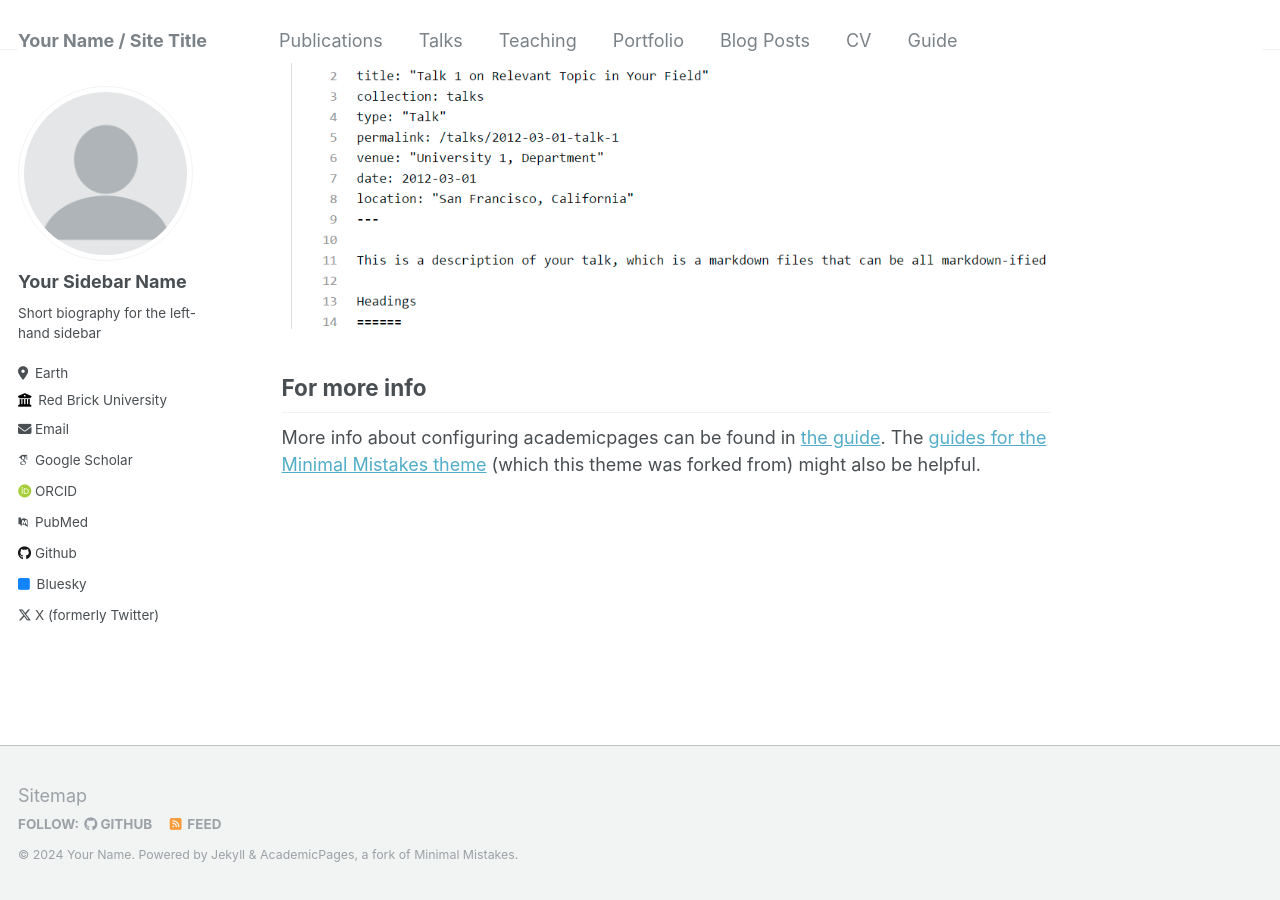
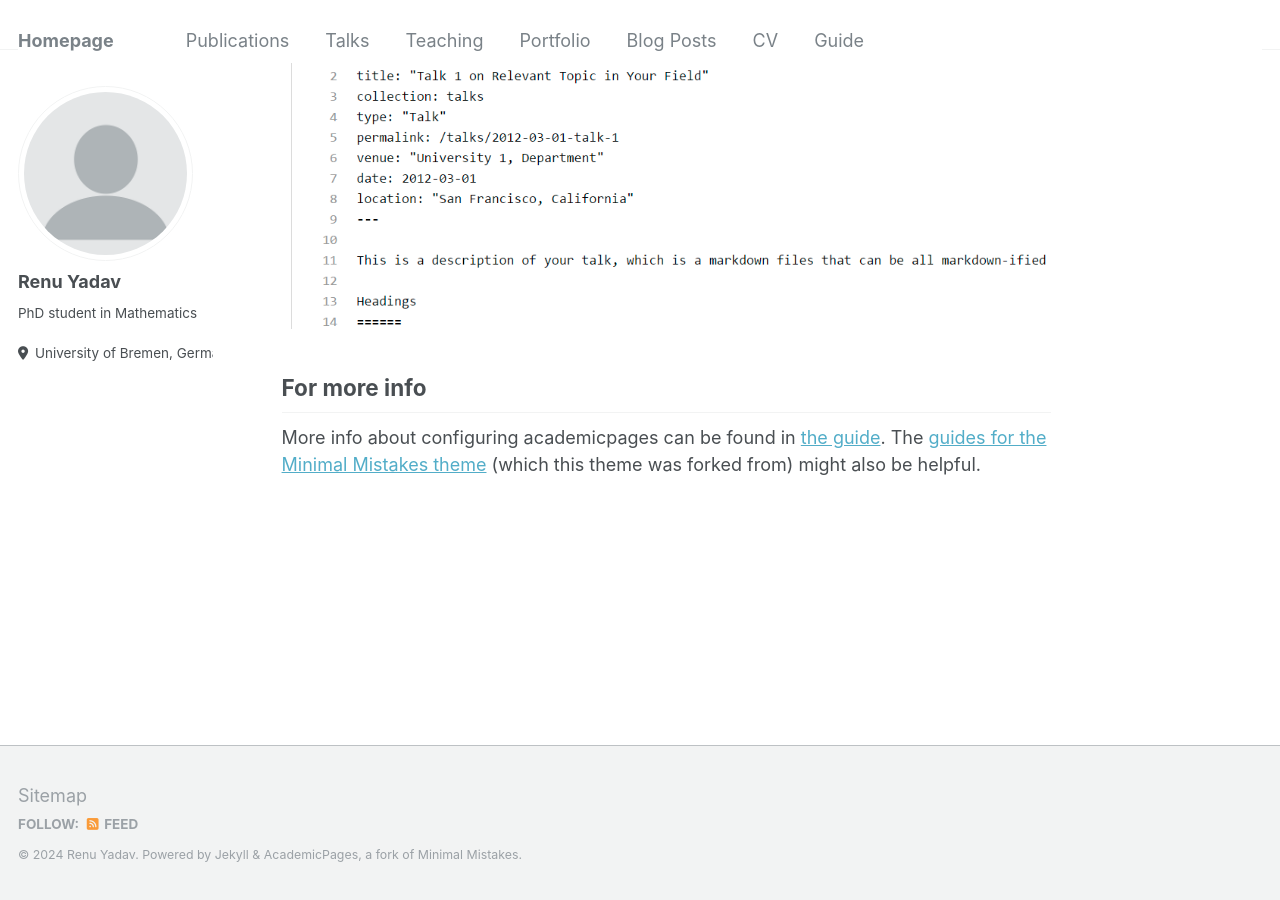
Before and after one commit to renuyadavwxyz/renuyadavwxyz.github.io, a Jekyll site: the page built from _pages/about.md, in a window 1280 px wide and 900 px high, scrolled down 2640 px. Built offline with Jekyll 4.4.1, drawn with Linux system fonts in a browser that asks for light colours; some web fonts are replaced.

Commit message:
Update _config.yml

```diff
--- a/_config.yml
+++ b/_config.yml
@@ -8,13 +8,13 @@
 
 # Basic Site Settings
 locale                   : "en-US"
-title                    : "Your Name / Site Title"
+title                    : "Homepage"
 title_separator          : "-"
-name                     : &name "Your Name"
+name                     : &name "Renu Yadav"
 description              : &description "personal description"
-url                      : https://academicpages.github.io # the base hostname & protocol for your site e.g. "https://mmistakes.github.io"
+url                      : https://renuyadavwxyz.github.io # the base hostname & protocol for your site e.g. "https://mmistakes.github.io"
 baseurl                  : "" # the subpath of your site, e.g. "/blog"
-repository               : "academicpages/academicpages.github.io"
+repository               : "renuyadavwxyz/renuyadavwxyz.github.io"
 
 # Site Author - The following control what appear as part of the author content on the side bar.
 #               If a field is blank the icon and link will not appear, otherwise it will be shown.
@@ -22,32 +22,32 @@ repository               : "academicpages/academicpages.github.io"
 author:
   # Biographic information
   avatar           : "profile.png"
-  name             : "Your Sidebar Name"
+  name             : "Renu Yadav"
   pronouns         : # example: "she/her"
-  bio              : "Short biography for the left-hand sidebar"
-  location         : "Earth"
-  employer         : "Red Brick University"
+  bio              : "PhD student in Mathematics"
+  location         : "University of Bremen, Germany"
+  employer         :
   uri              : # URL
-  email            : "none@example.org"
+  email            :
 
   # Academic websites
   arxiv            : # URL - Update with the correct link to your profile
-  googlescholar    : "https://scholar.google.com/citations?user=PS_CX0AAAAAJ"
+  googlescholar    :
   impactstory      : # URL
-  orcid            : "http://orcid.org/yourorcidurl"
-  pubmed           : "https://www.ncbi.nlm.nih.gov/pubmed/?term=john+snow"
+  orcid            :
+  pubmed           :
   researchgate     : # URL
 
   # Repositories and software development
   bitbucket        : # Username - Update with your username on the site
   codepen          : # Username
   dribbble         : # Username
-  github           : "academicpages"
+  github           :
   kaggle           : # Username
   stackoverflow    : # User number or user number and name (i.e., use "1" or "1/jeff-atwood")
 
   # Social media
-  bluesky          : "bsky.app" # Replace this with you Bluesky username
+  bluesky          : # Replace this with you Bluesky username
   facebook         : # Username
   flickr           : # Username
   foursquare       : # Username
@@ -64,7 +64,7 @@ author:
   steam            : # Username
   telegram         : # URL
   tumblr           : # Username
-  twitter          : "UniofOxford"  # Replace this with your X / Twitter handle
+  twitter          :   # Replace this with your X / Twitter handle
   vine             : # Username
   weibo            : # Username
   wikipedia        : # Username
@@ -240,8 +240,8 @@ defaults:
     values:
       layout: single
       author_profile: true
-      share: true
-      comments: true
+      share: false
+      comments: false
   # _publications
   - scope:
       path: ""
@@ -267,7 +267,7 @@ defaults:
     values:
       layout: talk
       author_profile: true
-      share: true
+      share: false
 
 
 # Sass/SCSS
@@ -280,7 +280,7 @@ sass:
 permalink: /:categories/:title/
 # paginate: 5 # amount of posts to show
 # paginate_path: /page:num/
-timezone: America/Los_Angeles # http://en.wikipedia.org/wiki/List_of_tz_database_time_zones
+timezone: Europe/Berlin # http://en.wikipedia.org/wiki/List_of_tz_database_time_zones
 
 
 # Plugins
```
